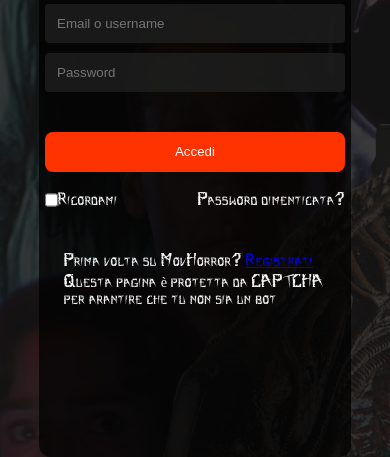
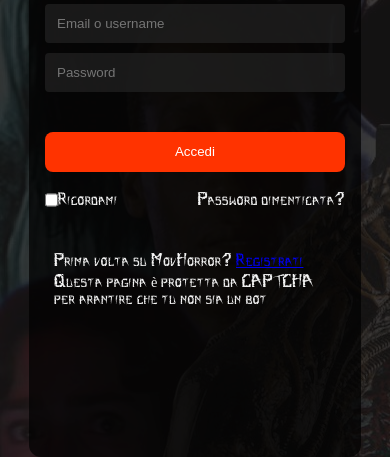
Before and after one commit to SalvoBisconti/MovHorror--codeweek_project, a plain HTML site: page MovHorror/assets/unsigned-html/login.html in a window 390 px wide. Shown: the part 387-844 px from the top of the page. Drawn offline with Linux system fonts and the light colour scheme.

Commit message:
Update login.css

```diff
--- a/MovHorror/assets/css/login.css
+++ b/MovHorror/assets/css/login.css
@@ -101,14 +101,14 @@ p {
   height: 77px;
 }
 
-@media screen and (max-width: 570px) {
+@media screen and (max-width: 449px) {
   .form {
     height: 80vh;
-    width: 80vw;
+    width: 85vw;
   }
 }
 
-@media screen and (min-width: 570px) and (max-width: 850px) {
+@media screen and (min-width: 450px) and (max-width: 850px) {
   .form {
     height: 70vh;
     width: 70vw;
```
